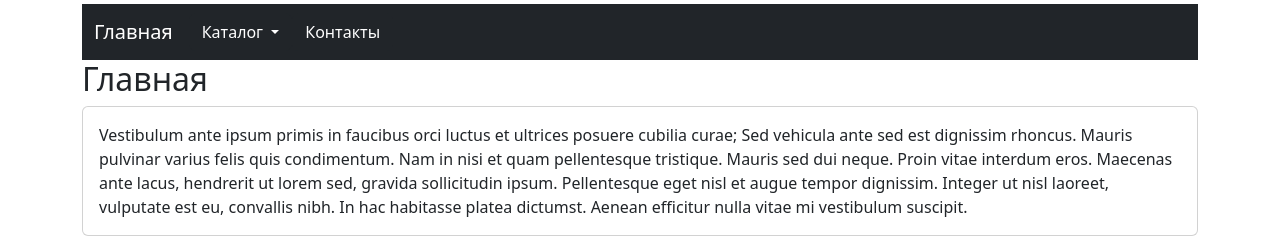
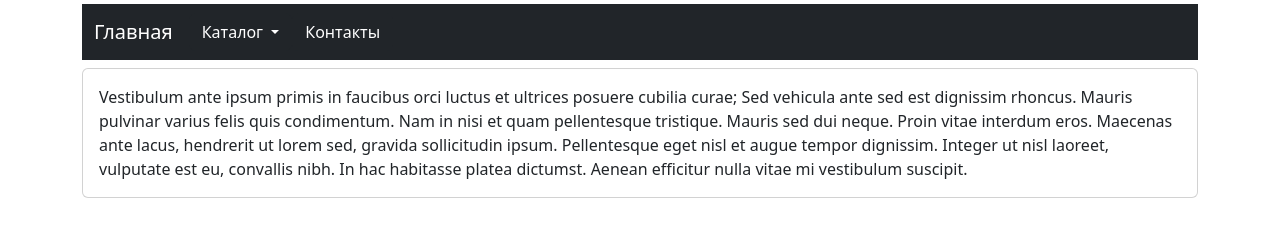
Before and after one commit to AlexandrBxbrxv/dz_19_2, a Django app: page / in a window 1280 px wide. Shown: the top 244 px of the page. Run offline with Django 5.2, Linux system fonts and the light colour scheme.

Commit message:
вынес заголовок страницы в базовый шаблон

```diff
--- a/catalog/templates/catalog/home.html
+++ b/catalog/templates/catalog/home.html
@@ -1,9 +1,6 @@
 {% extends 'catalog/base.html' %}
 
 {% block content %}
-<div class="container">
-  <h2>Главная</h2>
-</div>
 
 <div class="container mt-2">
   <div class="card">
```
